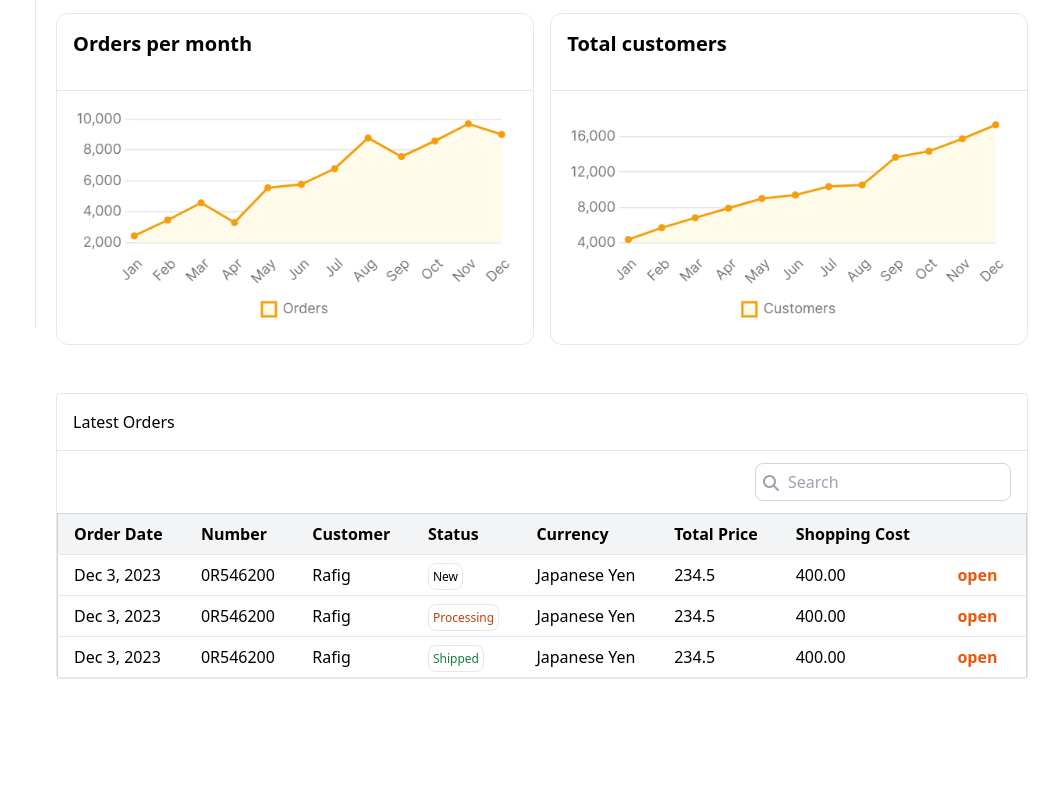
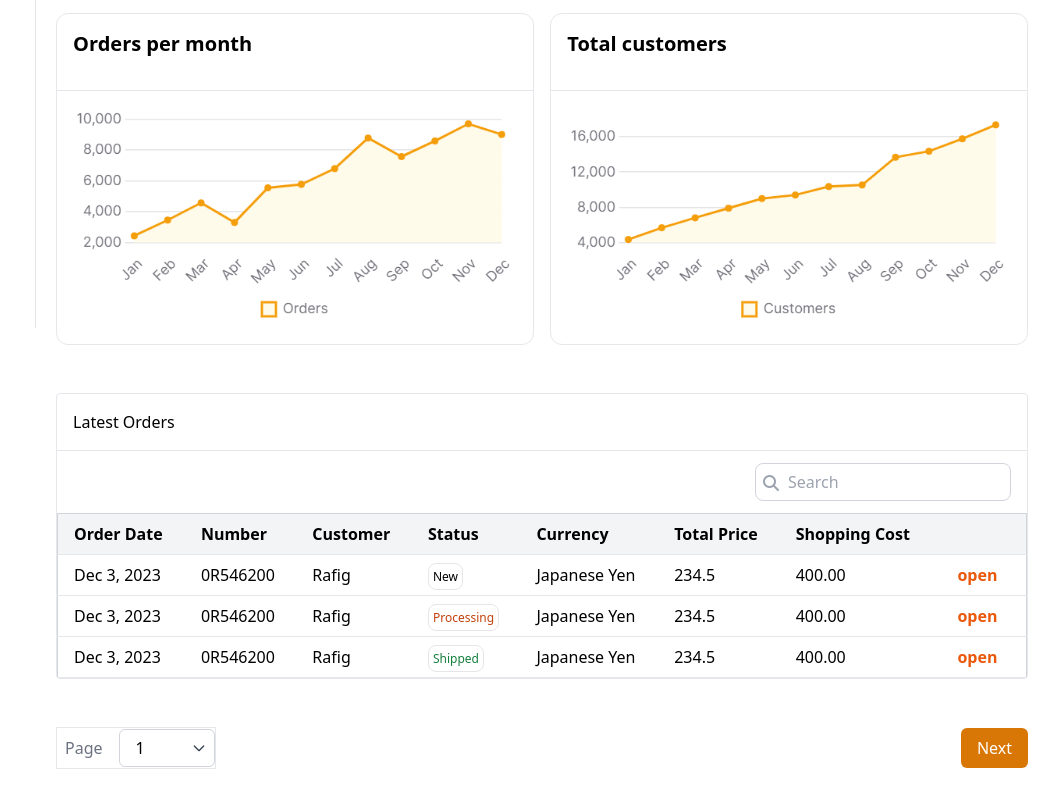
Before and after one commit to rajibrahman74/filament-admin-panel, a plain HTML site: page index.html in a window 1280 px wide. Shown: the part 558-1343 px from the top of the page, without its empty margins (224-1280 px from the left). Before the commit the page ends 1285 px from the top, so only its background shows below. Drawn offline with nearby package versions, Linux system fonts and the light colour scheme.

Commit message:
added order statics

```diff
--- a/index.html
+++ b/index.html
@@ -599,6 +599,39 @@
             </table>
           </div>
         </div>
+
+        <!-- pagination -->
+
+        <div class="flex justify-between items-center my-4">
+
+          <div class="flex items-center space-x-2 border ">
+            <span class="text-gray-500 p-2">Page</span>
+            <div class="relative">
+              <select class="block appearance-none w-24 bg-white border border-gray-300 px-4 py-2 rounded-md leading-tight focus:outline-none focus:border-[#D97706] focus:ring focus:ring-[#D97706] focus:ring-opacity-50">
+                <option>1</option>
+                <option>2</option>
+                <option>3</option>
+                <option>4</option>
+                <option>5</option>
+                <option>All</option>
+              </select>
+              <div class="pointer-events-none absolute inset-y-0 right-0 flex items-center px-2 text-gray-700">
+                <svg class="h-4 w-4" fill="none" stroke="currentColor" viewBox="0 0 24 24"
+                  xmlns="http://www.w3.org/2000/svg">
+                  <path stroke-linecap="round" stroke-linejoin="round" stroke-width="2"
+                    d="M19 9l-7 7-7-7"></path>
+                </svg>
+              </div>
+            </div>
+
+          </div>
+          <button class="bg-[#D97706] text-white px-4 py-2 rounded-md transition duration-300 hover:bg-yellow-600 focus:outline-none focus:ring focus:border-[#D97706]">
+            Next
+          </button>
+        </div>
+
+
+
       </div>
     </section>
   </body>
```
